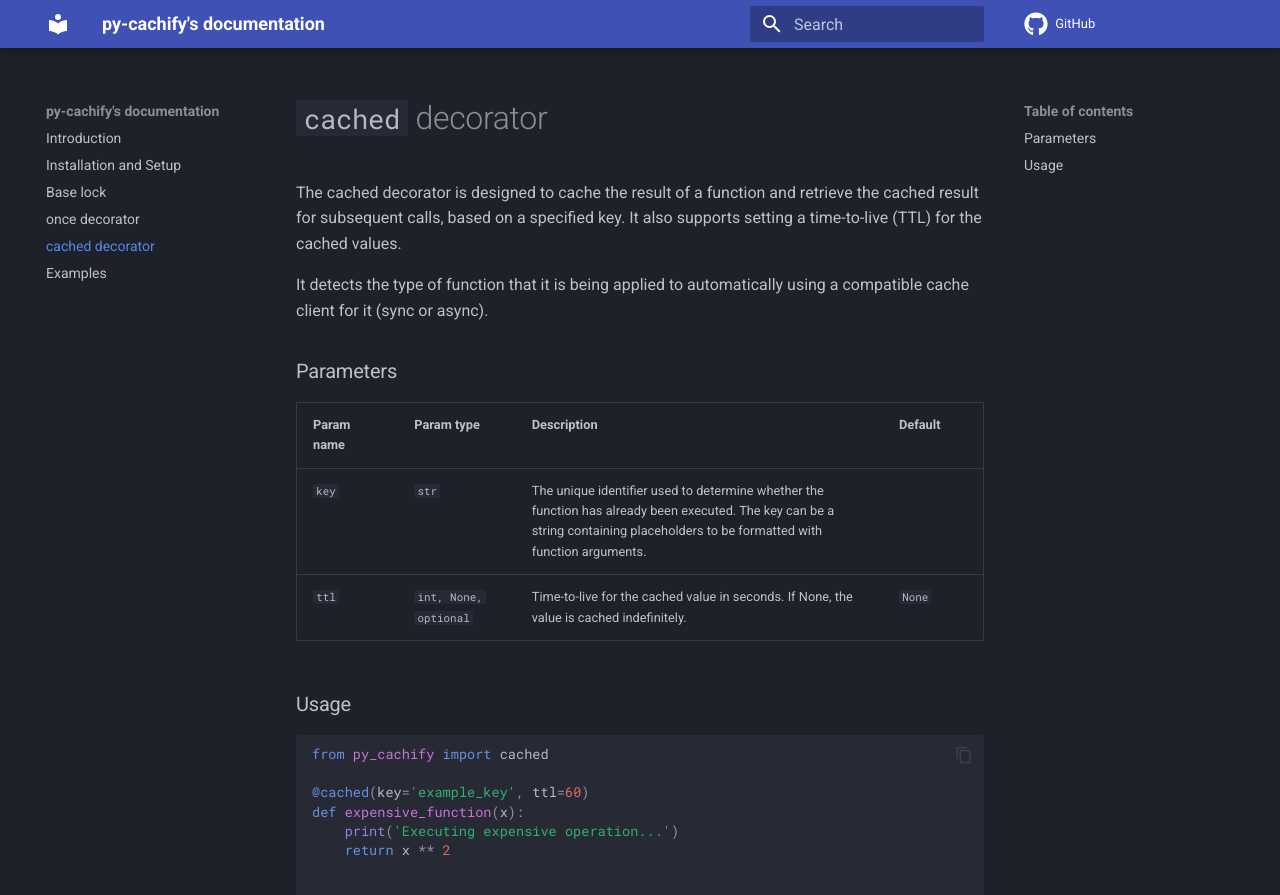
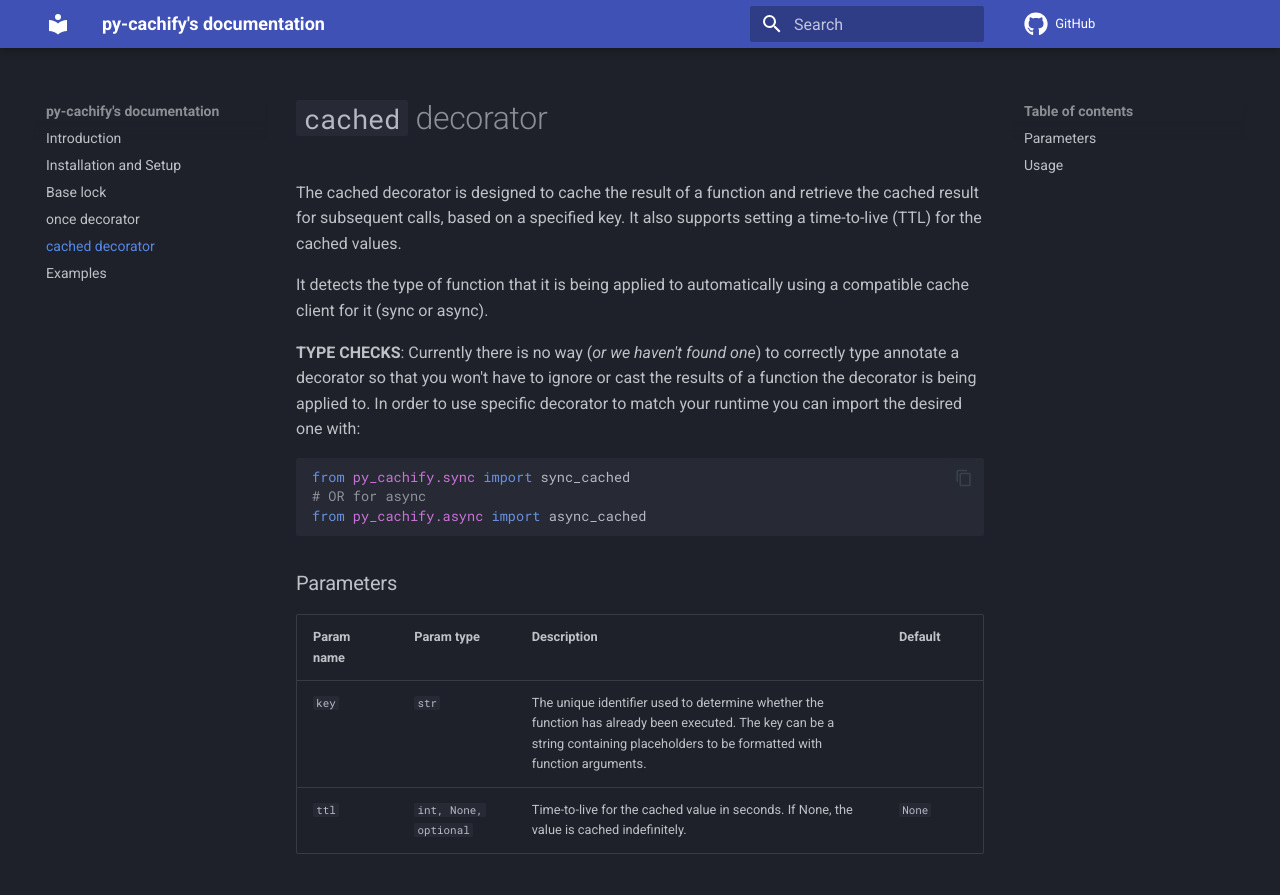
Before and after one commit to EzyGang/py-cachify, an MkDocs documentation site: the page built from docs/cached-decorator.md, in a window 1280 px wide and 900 px high. Shown: the top 895 px of the window. Built offline with MkDocs 1.6.1 and Material for MkDocs 9.7.7, drawn with Linux system fonts in a browser that asks for light colours; comment, search, counter and statistics services are not loaded.

Commit message:
Docs updated

````diff
--- a/docs/cached-decorator.md
+++ b/docs/cached-decorator.md
@@ -5,6 +5,16 @@
 
 It detects the type of function that it is being applied to automatically using a compatible cache client for it (sync or async).
 
+
+__TYPE CHECKS__: Currently there is no way (*or we haven't found one*) to correctly type annotate a decorator so that you won't have to ignore or cast
+the results of a function the decorator is being applied to. In order to use specific decorator to match
+your runtime you can import the desired one with:
+```python
+from py_cachify.sync import sync_cached
+# OR for async
+from py_cachify.async import async_cached
+
+```
 
 ### Parameters
 
````
Also changed, not shown: docs/once-decorator.md (+10 -0 lines).
